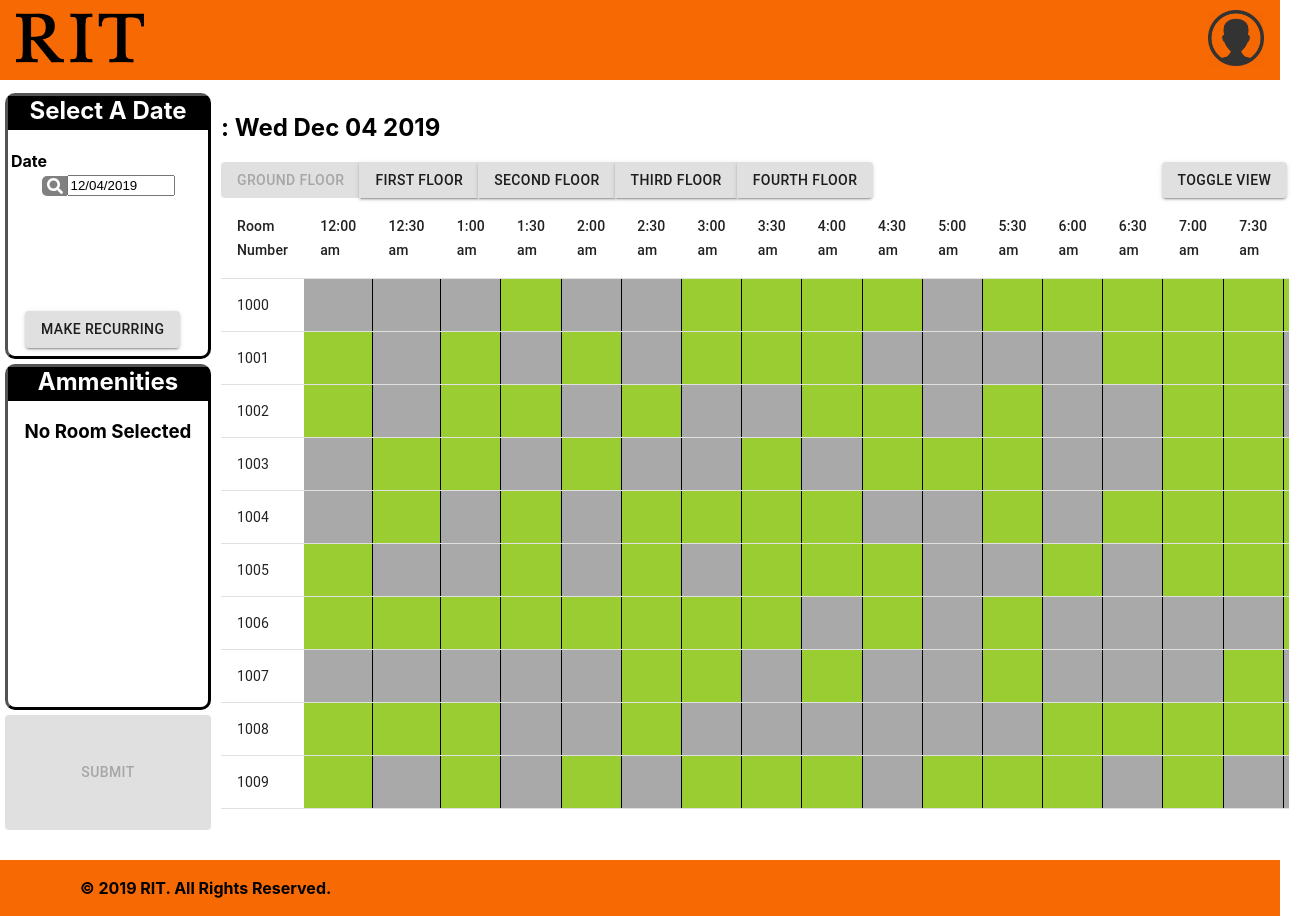
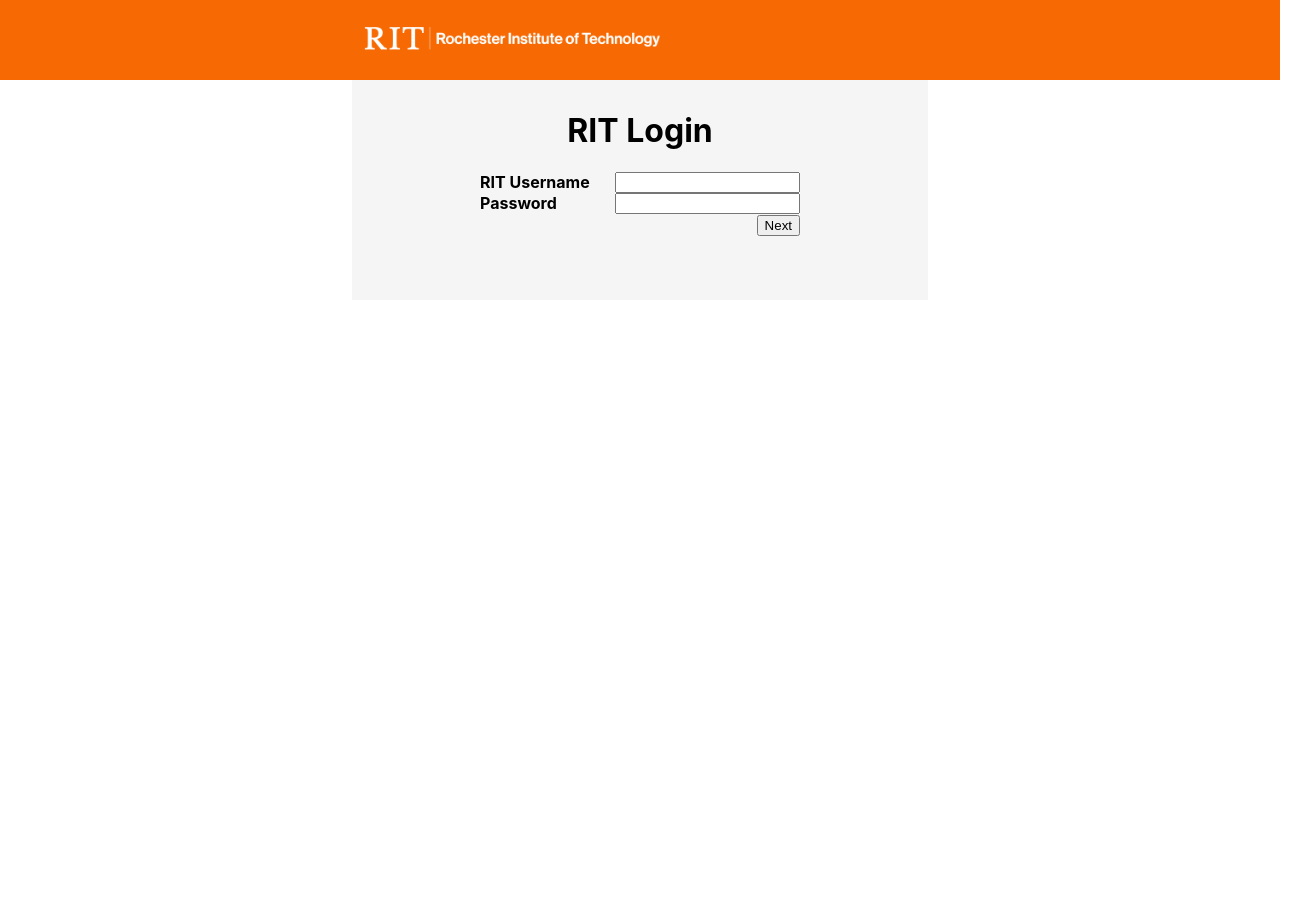
Before and after one commit to mev1482/reserve-system, a React (Create React App) app: page /sign-in in a window 1280 px wide. Shown: the whole page, 1309 px wide, since content can reach past the window. After the commit the page ends 800 px from the top, so only its background shows below. Built offline with nearby package versions, Linux system fonts and the light colour scheme; the HTML template or start-up script is replaced by a standard one.

Commit message:
Undoing changes to app

```diff
--- a/src/App.js
+++ b/src/App.js
@@ -26,7 +26,21 @@
     <Router>
       <div>
         <Switch>
-          <Route path="/" render={(props) =>
+          <Route exact path="/">
+            <HomePage
+              username={username}
+              signOut={signOut}
+            />
+          </Route>
+          <Route path="/sign-in">
+            <SignInPage
+              username={username}
+              password={password}
+              setUsername={setUsername}
+              setPassword={setPassword}
+            />
+          </Route>
+          <Route path="/reserve" render={(props) =>
             <ReservePage
               username={username}
               signOut={signOut}
```
